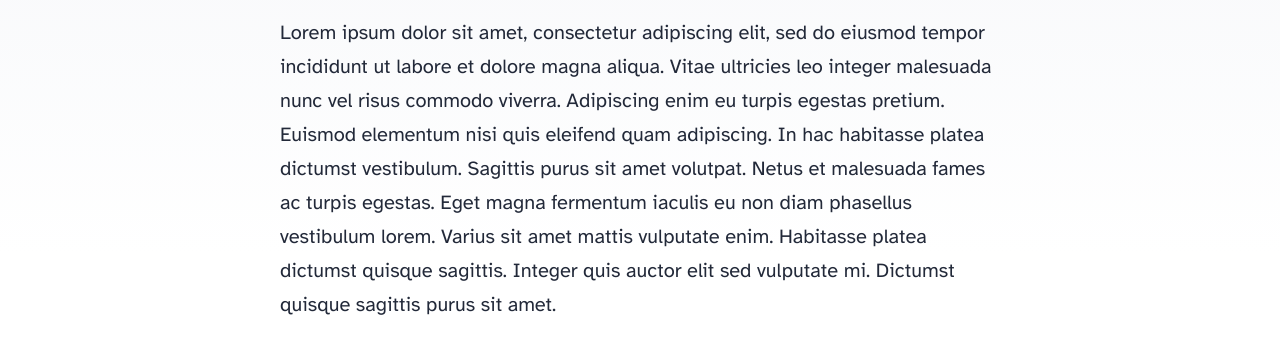
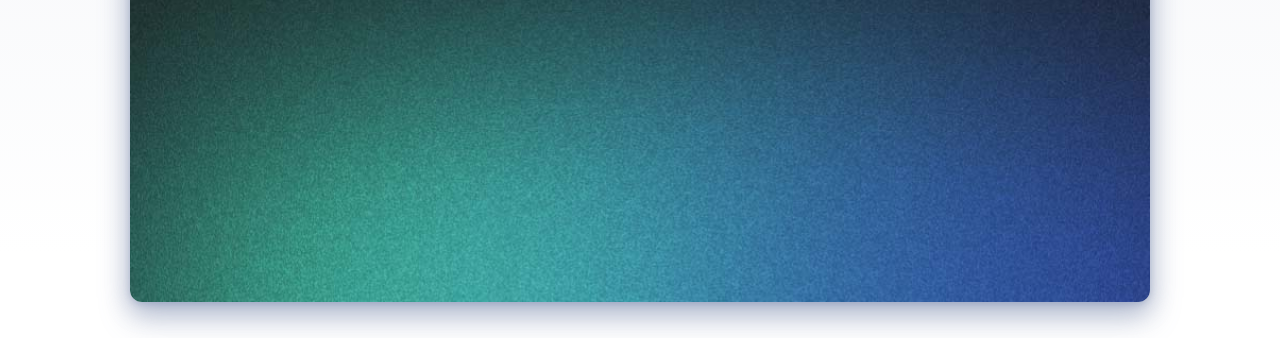
Before and after one commit to ilbrigz/astro-collection, an Astro site: page /blog/first-post in a window 1280 px wide. Shown: the part 346-684 px from the top of the page. Built offline with nearby package versions, Linux system fonts and the light colour scheme; Astro itself is replaced by a stand-in of ours.

Commit message:
Update src/content/blog/first-post.md (via Pages CMS)

```diff
--- a/src/content/blog/first-post.md
+++ b/src/content/blog/first-post.md
@@ -2,6 +2,7 @@
 pubDate: Jul 08 2022
 title: First post
 description: Lorem ipsum dolor sit amet
+heroImage: ../../assets/blog-placeholder-2.jpg
 ---
 Lorem ipsum dolor sit amet, consectetur adipiscing elit, sed do eiusmod tempor incididunt ut labore et dolore magna aliqua. Vitae ultricies leo integer malesuada nunc vel risus commodo viverra. Adipiscing enim eu turpis egestas pretium. Euismod elementum nisi quis eleifend quam adipiscing. In hac habitasse platea dictumst vestibulum. Sagittis purus sit amet volutpat. Netus et malesuada fames ac turpis egestas. Eget magna fermentum iaculis eu non diam phasellus vestibulum lorem. Varius sit amet mattis vulputate enim. Habitasse platea dictumst quisque sagittis. Integer quis auctor elit sed vulputate mi. Dictumst quisque sagittis purus sit amet.
 
```
